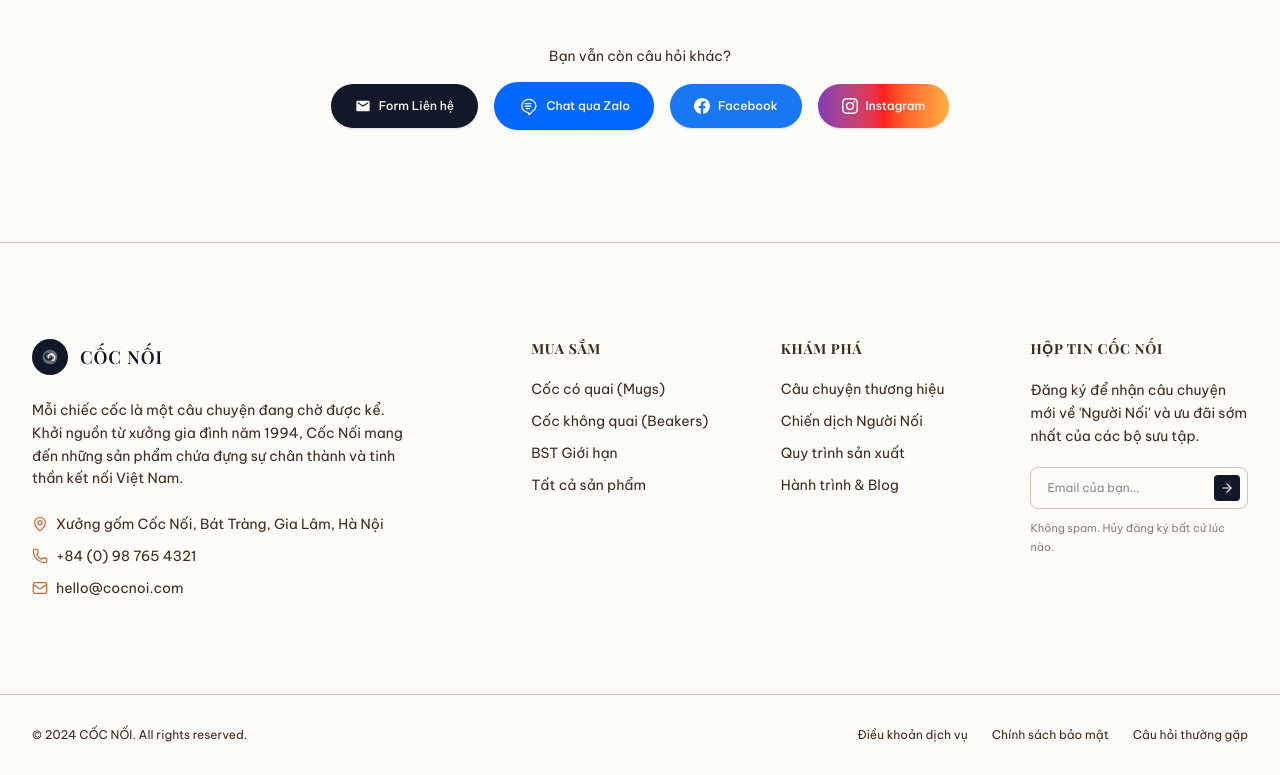
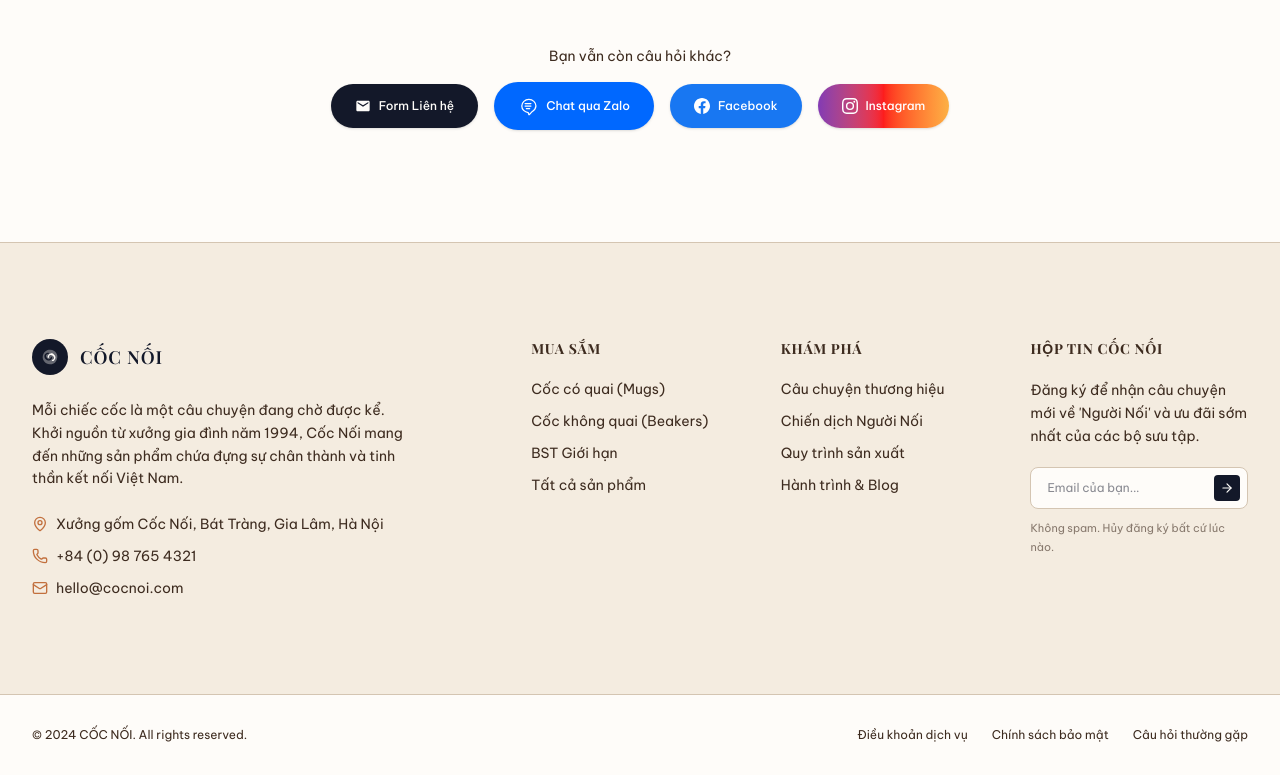
Before and after one commit to vietlchome/cocnoi-web, a Next.js app: page / in a window 1280 px wide. Shown: the part 4754-5529 px from the top of the page. Built offline with nearby package versions, Linux system fonts and the light colour scheme; no server answers; the database is empty.

Commit message:
Phase 2: Remove inline style from Footer.tsx to match original layout

```diff
--- a/src/components/shared/Footer.tsx
+++ b/src/components/shared/Footer.tsx
@@ -41,7 +41,7 @@
   const footerCopyright = themeConfig?.footer?.copyright || "© 2024 CỐC NỐI. All rights reserved.";
 
   return (
-    <footer className="bg-subtle text-primary border-t border-border mt-auto" style={{ backgroundColor: "var(--color-warm-white)" }}>
+    <footer className="bg-subtle text-primary border-t border-border mt-auto">
 
       {/* Primary Footer Content */}
       <div className="max-w-[1280px] mx-auto px-4 md:px-8 py-16 md:py-24 grid grid-cols-1 md:grid-cols-2 lg:grid-cols-5 gap-12 lg:gap-8">
```
